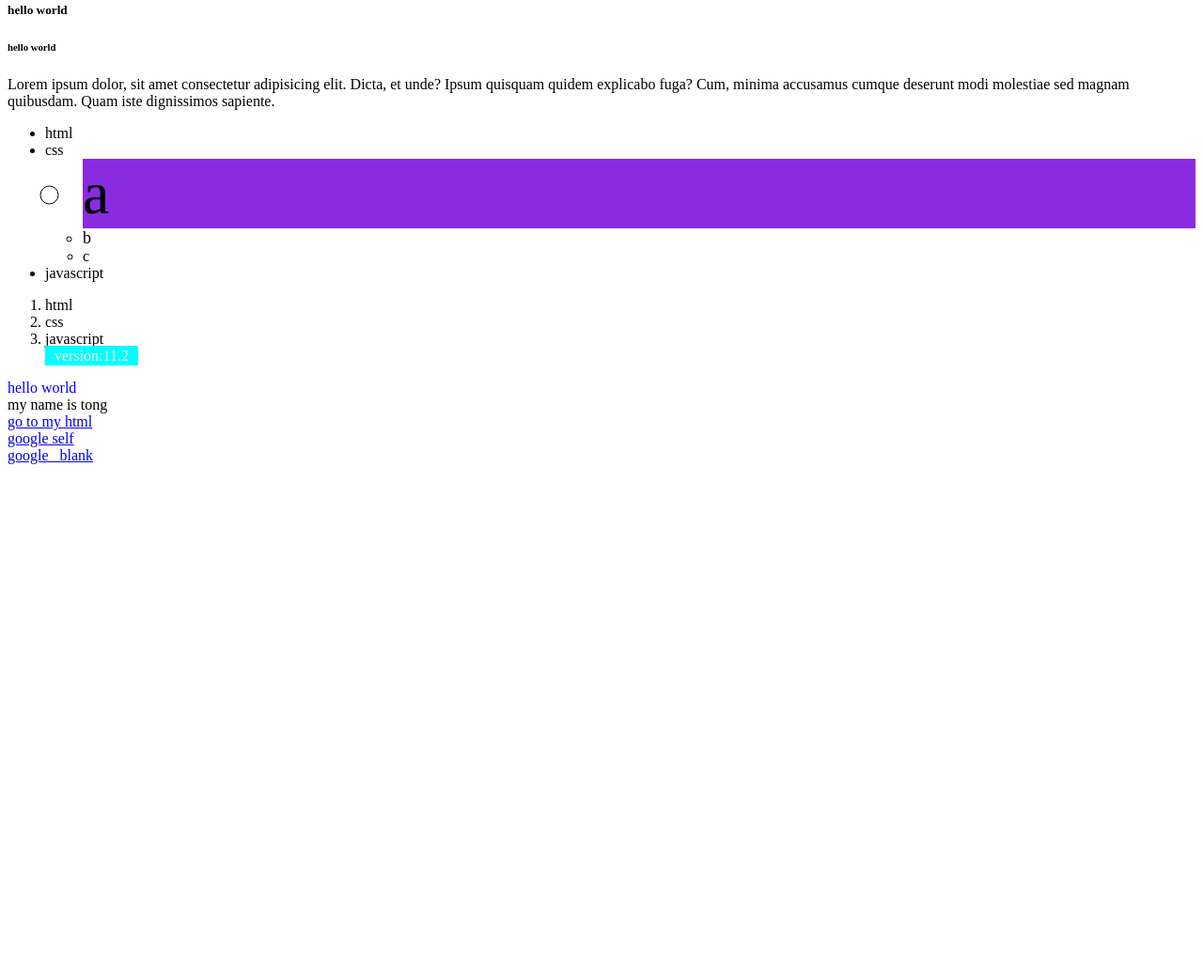
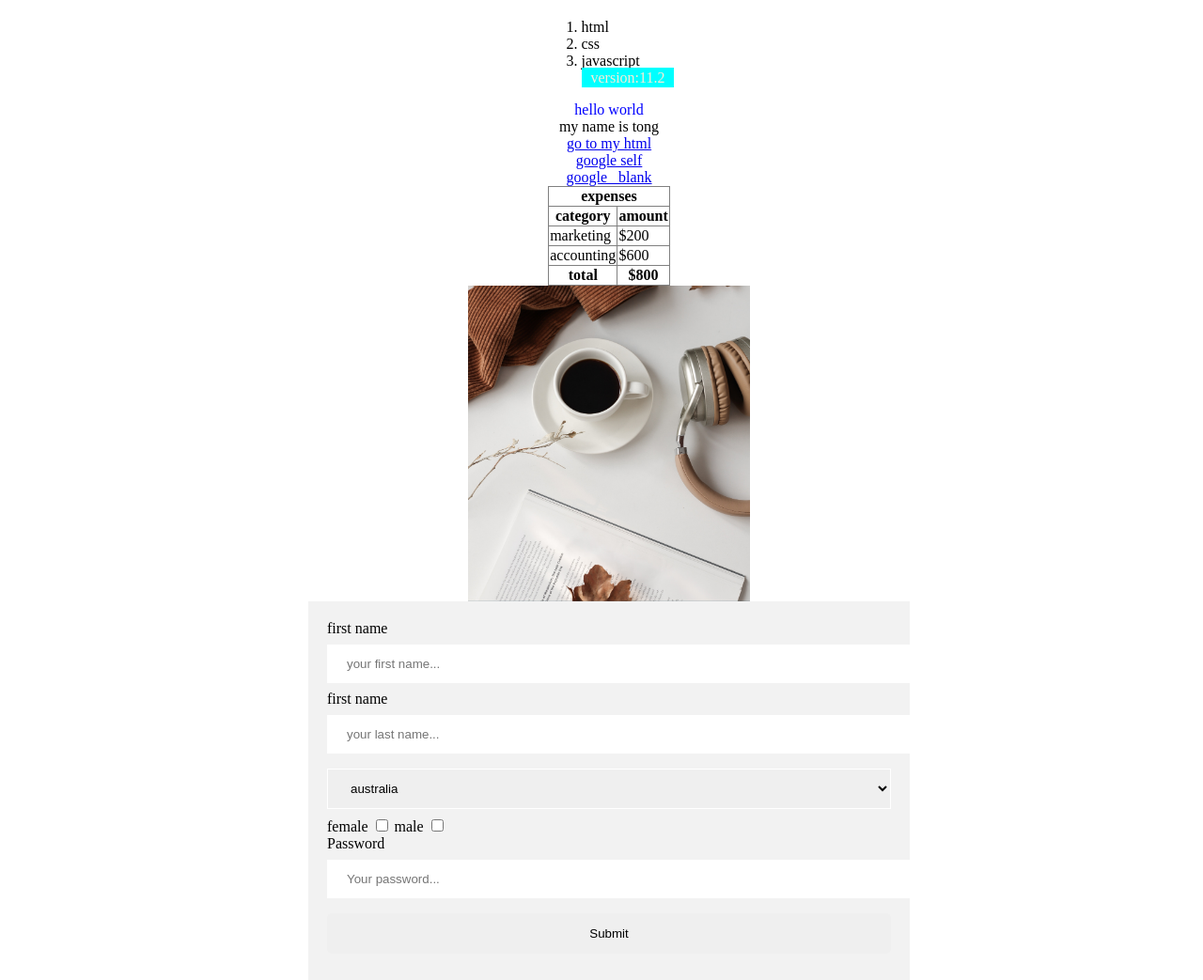
Before and after one commit to TONGTONGSHI45/myfirstrepository, a plain HTML site: page index.html in a window 1280 px wide. Shown: the part 219-1262 px from the top of the page at 94% size. Before the commit the page ends 800 px from the top, so only its background shows below. Drawn offline with Linux system fonts and the light colour scheme.

Commit message:
second commit
second changes

```diff
--- a/index.html
+++ b/index.html
@@ -1,6 +1,6 @@
 <!DOCTYPE html>
 <html lang="en">
-
+<!--  -->
 <head>
     <meta charset="UTF-8">
     <meta http-equiv="X-UA-Compatible" content="IE=edge">
@@ -55,7 +55,100 @@
             </html></a></div>
     <div><a href="http://google.com" target="_self">google self</a></div>
     <div><a href="http://google.com" target="_blank">google _blank</a></div>
+    <!--  -->
+    <table id="my table" class=""my table_class>
+        <thead>
+            <tr>
+                <th colspan="2">expenses</th>
+            </tr>
+            <tr>
+                <th>category</th>
+                <th>amount</th>
 
+            </tr>
+            <thead>
+                <tbody>
+                    <tr>
+
+                        <td>marketing</td>
+                        <td>$200</td>
+                    </tr>
+                    <tr>
+                        <td>
+                            accounting </td>
+                        <td>$600</td>
+                    <tr>
+                        <th>total</th>
+                        <th>$800</th>
+                    </tr>
+
+
+
+
+                    </tr>
+
+
+
+                </tbody>
+
+
+
+
+            </thead>
+
+
+
+        </thead>
+
+
+
+
+    </table>
+    <img src="./cup.jpg" alt="cup" class="img">
+    <section>
+    <form action="#">
+     <label for="fname">first name</label>
+     <input id="fname" type="text" name="first name"
+     placeholder="your first name...">
+
+     <label for="lname">first name</label>
+     <input id="lname" type="text" name="last name"
+     placeholder="your last name...">
+
+      <label for="country"></label>
+      <select name="country" id="country">
+        <option value="australia">australia</option>
+        <option value="china">china</option>
+        <option value="usa">usa</option>
+        <option value="canada">canada</option>
+
+      </select>
+
+      <label for="female">female</label>
+      <input type="checkbox" id="female">
+
+      <label for="male">male</label>
+      <input type="checkbox" id="male">
+
+      <br>
+
+      <label for="pwd">Password</label>
+
+      <input type="password" id="pwd" name="myPassword" placeholder="Your password...">
+
+      <input type="submit" value="Submit">
+
+
+
+
+
+    </form>
+
+
+
+
+
+    </section>
 
     <script src="script.js"></script>
 </body>
--- a/script.js
+++ b/script.js
@@ -1 +1,4 @@
  console.log("this is my first log")
+  let a=1
+  let b=2
+  console.log(a+b)
--- a/style.css
+++ b/style.css
@@ -22,3 +22,63 @@ div {
     padding:2px 10px;
     border: radius 10px;
 }
+table,
+th,
+td{
+    border:1px solid grey;
+    border-collapse:collapse;
+
+}
+.mytable_class{
+    background-color: blueviolet;
+}
+.img{
+    width: 300px;
+}
+body {
+
+    width: 100vw;
+
+    height: 100vh;
+
+    display: flex;
+
+    flex-direction: column;
+
+    align-items: center;
+
+    justify-content: center;
+
+    }
+    section {
+
+        width: 50%;
+
+        min-width: 300px;
+
+        max-width: 600px;
+
+        background-color: #f2f2f2;
+
+        padding: 20px
+
+        }
+    input[type=text],
+    input[type=password],
+    select{
+        width:100%;
+        padding:12px 20px;
+        margin:8px 0;
+        display:inline-block;
+        border:1px solid white;
+    }
+     input[type=submit]{
+        width:100%;
+        background-color: aqua
+        color:yellow;
+        padding:14px 20px;
+        margin:8px 0;
+        border:none;
+        border-radius: 5px;
+        cursor:pointer;
+     }
```
Also changed, not shown: cup.jpg (added).
